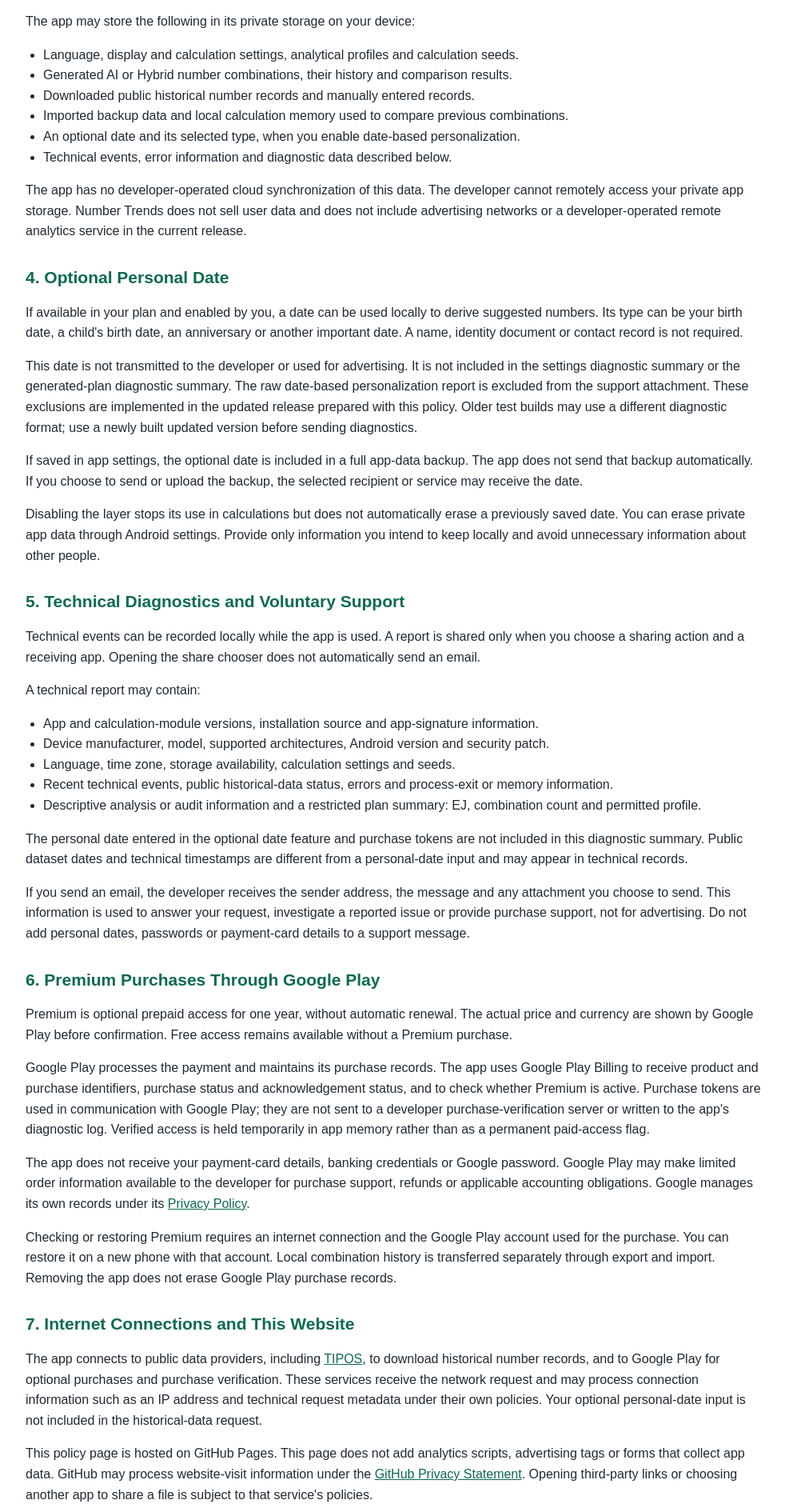
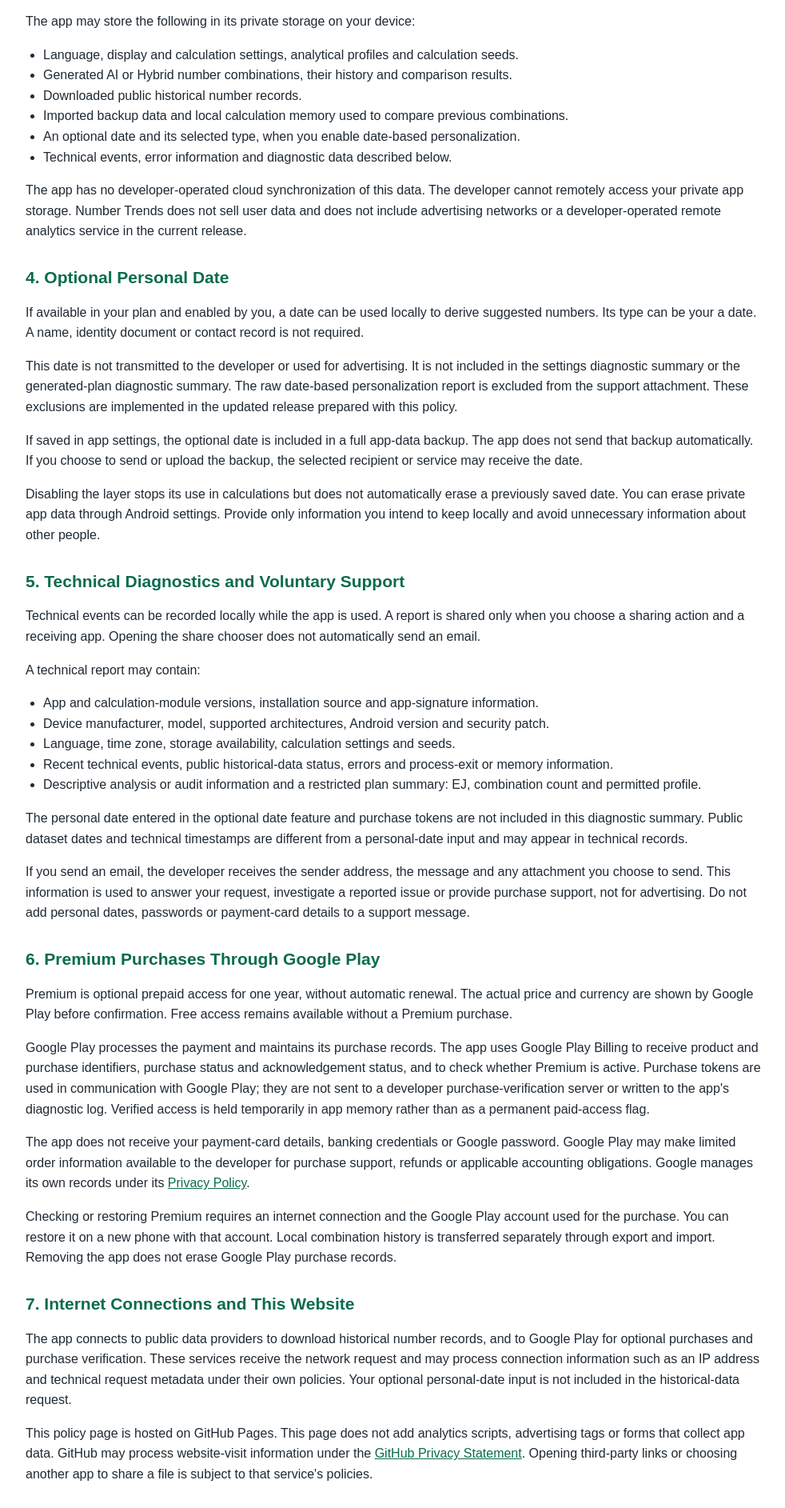
Before and after one commit to peoplesII/markets-dashboard, a plain HTML site: page number-trends-privacy.html in a window 1280 px wide. Shown: the part 893-2778 px from the top of the page at 80% size, without its empty margins (148-1130 px from the left). Drawn offline with Linux system fonts and the light colour scheme.

Commit message:
Update number-trends-privacy.html

```diff
--- a/number-trends-privacy.html
+++ b/number-trends-privacy.html
@@ -94,7 +94,7 @@
     <ul>
       <li>Language, display and calculation settings, analytical profiles and calculation seeds.</li>
       <li>Generated AI or Hybrid number combinations, their history and comparison results.</li>
-      <li>Downloaded public historical number records and manually entered records.</li>
+      <li>Downloaded public historical number records.</li>
       <li>Imported backup data and local calculation memory used to compare previous combinations.</li>
       <li>An optional date and its selected type, when you enable date-based personalization.</li>
       <li>Technical events, error information and diagnostic data described below.</li>
@@ -109,15 +109,13 @@
     <h2>4. Optional Personal Date</h2>
     <p>
       If available in your plan and enabled by you, a date can be used locally to derive
-      suggested numbers. Its type can be your birth date, a child's birth date, an anniversary
-      or another important date. A name, identity document or contact record is not required.
+      suggested numbers. Its type can be your a date. A name, identity document or contact record is not required.
     </p>
     <p>
       This date is not transmitted to the developer or used for advertising.
       It is not included in the settings diagnostic summary or the generated-plan diagnostic summary.
       The raw date-based personalization report is excluded from the support attachment.
       These exclusions are implemented in the updated release prepared with this policy.
-      Older test builds may use a different diagnostic format; use a newly built updated version before sending diagnostics.
     </p>
     <p>
       If saved in app settings, the optional date is included in a full app-data backup.
@@ -185,8 +183,7 @@
 
     <h2>7. Internet Connections and This Website</h2>
     <p>
-      The app connects to public data providers, including
-      <a href="https://www.tipos.sk/">TIPOS</a>, to download historical number records,
+      The app connects to public data providers to download historical number records,
       and to Google Play for optional purchases and purchase verification.
       These services receive the network request and may process connection information
       such as an IP address and technical request metadata under their own policies.
```
